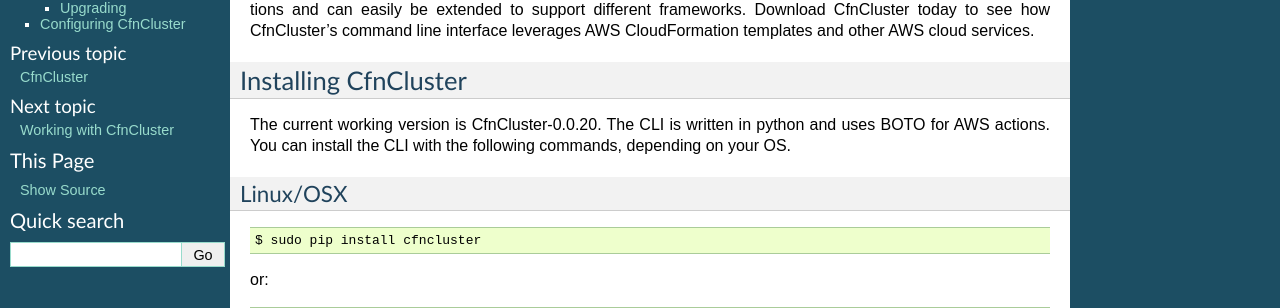
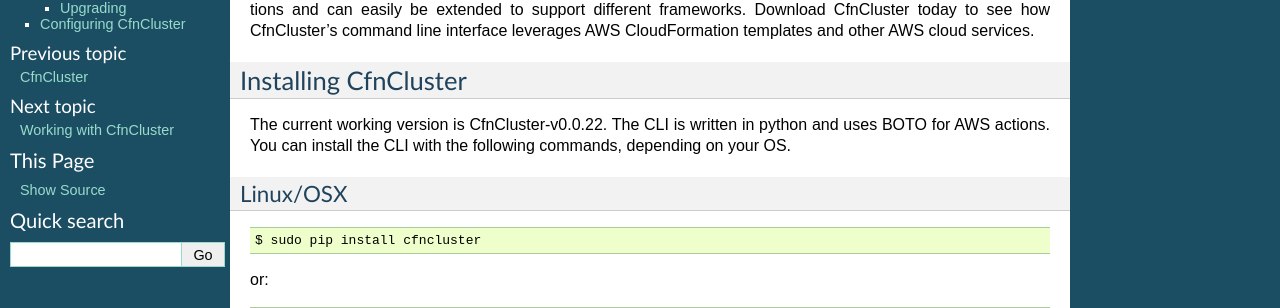
Before and after one commit to aws/aws-parallelcluster, a Sphinx documentation site: the page built from docs/source/getting_started.rst, in a window 1280 px wide and 900 px high. Shown: the part 154-462 px from the top of the window. Built offline with Sphinx 7.4.7, drawn with Linux system fonts in a browser that asks for light colours.

Commit message:
Using |version| in docs.

```diff
--- a/docs/source/getting_started.rst
+++ b/docs/source/getting_started.rst
@@ -12,7 +12,7 @@
 Installing CfnCluster
 =====================
 
-The current working version is CfnCluster-0.0.20. The CLI is written in python and uses BOTO for AWS actions. You can install the CLI with the following commands, depending on your OS.
+The current working version is CfnCluster-|version|. The CLI is written in python and uses BOTO for AWS actions. You can install the CLI with the following commands, depending on your OS.
 
 Linux/OSX
 ---------
```
